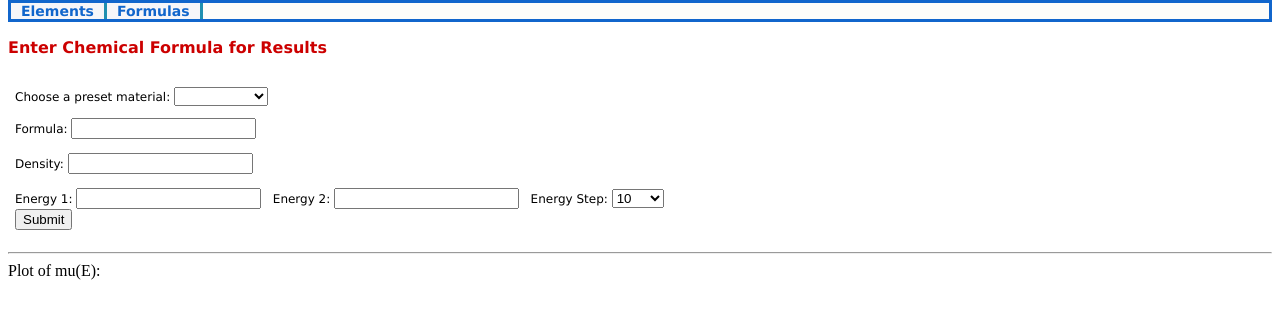
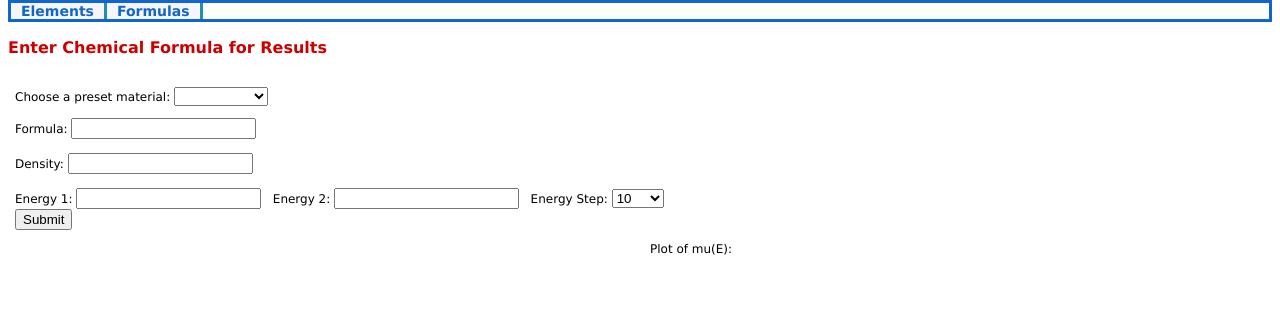
Before and after one commit to xraypy/xrayweb, a Flask app: template xrayweb/templates/formulas.html in a window 1280 px wide. Shown: the part 39-358 px from the top of the page. Run offline with Flask 2, Linux system fonts and the light colour scheme; the template is opened without the code that fills it: most values are stand-ins (such as "Sample title", 1, 10 or a date in 2020); some libraries are stand-ins or nearby versions.

Commit message:
Adjusted graph position

```diff
--- a/xrayweb/static/style.css
+++ b/xrayweb/static/style.css
@@ -1,4 +1,4 @@
-a, h1, h2  {color: #16C; text-decoration: none; }.
+a, h1, h2  {color: #16C; text-decoration: none; }
 h1, h2     {font-family: 'Georgia', serif; margin: 0; }
 h1         {border-bottom: 1px solid #eee; }
 h2         {font-size: 1.2em; }
@@ -9,6 +9,10 @@ h2         {font-size: 1.2em; }
 .body a, a.active {color: #16C; text-decoration: none; }
 .body a.active    {color: #C61;  background-color: #FDFDFA;}
 .body a:hover     {color: #C61;  background-color: #F0F0F6;}
+
+.flex-container {display: flex;}
+.flex-child {flex: 1;}
+.flex-child:first-child {margin-right: 20px;}
 
 .even {background-color: #F3F3F0;}
 .odd {background-color: #FFFFFF;}
--- a/xrayweb/templates/formulas.html
+++ b/xrayweb/templates/formulas.html
@@ -41,7 +41,7 @@
         onchange="displayinfo()">
         <option></option>
         {% for mat in matlist %}
-            <option value="{{mat}}" {{'selected' if value==mat else ''}}>{{mat}}</option>
+        <option value="{{mat}}" {% if request.form['mats'] == "{{mat}}" %} selected {% endif %}>{{mat}}</option>
         {% endfor %}
       </select>
     </p>
@@ -73,6 +73,9 @@
   </form>
   <p>
   </p>
+
+  <div class="flex-container">
+    <div class="flex-child magenta">
       {% if num %}
         <table>
           <tr>
@@ -90,12 +93,10 @@
           {% endfor %}
         </table>
       {% endif %}
-
     </div>
 
-
+    <div class="flex-child green">
       {% if mu_plot %}
-<hr>
       Plot of mu(E):
 
       <script src="https://cdn.plot.ly/plotly-latest.min.js" charset="utf-8"></script>
@@ -106,5 +107,8 @@ Plot of mu(E):
           </script>
         </div>
       {% endif %}
+    </div>
+  </div>
+</div>
 
 {% endblock %}
--- a/xrayweb/webapp.py
+++ b/xrayweb/webapp.py
@@ -170,6 +170,9 @@ def formula(material=None):
             absq.append(val)
             abslen.append(10000 / val)
         num = len(energies) #this represents the number of energies and also corresponds to the number of absorption quantities/lengths
+        energies = ["{:.0f}".format(x) for x in energies]
+        absq = ["{:.4f}".format(x) for x in absq]
+        abslen = ["{:.4f}".format(x) for x in abslen]
         message = ''
 
 
```
Lines whose indentation alone changed are shown as unchanged.
